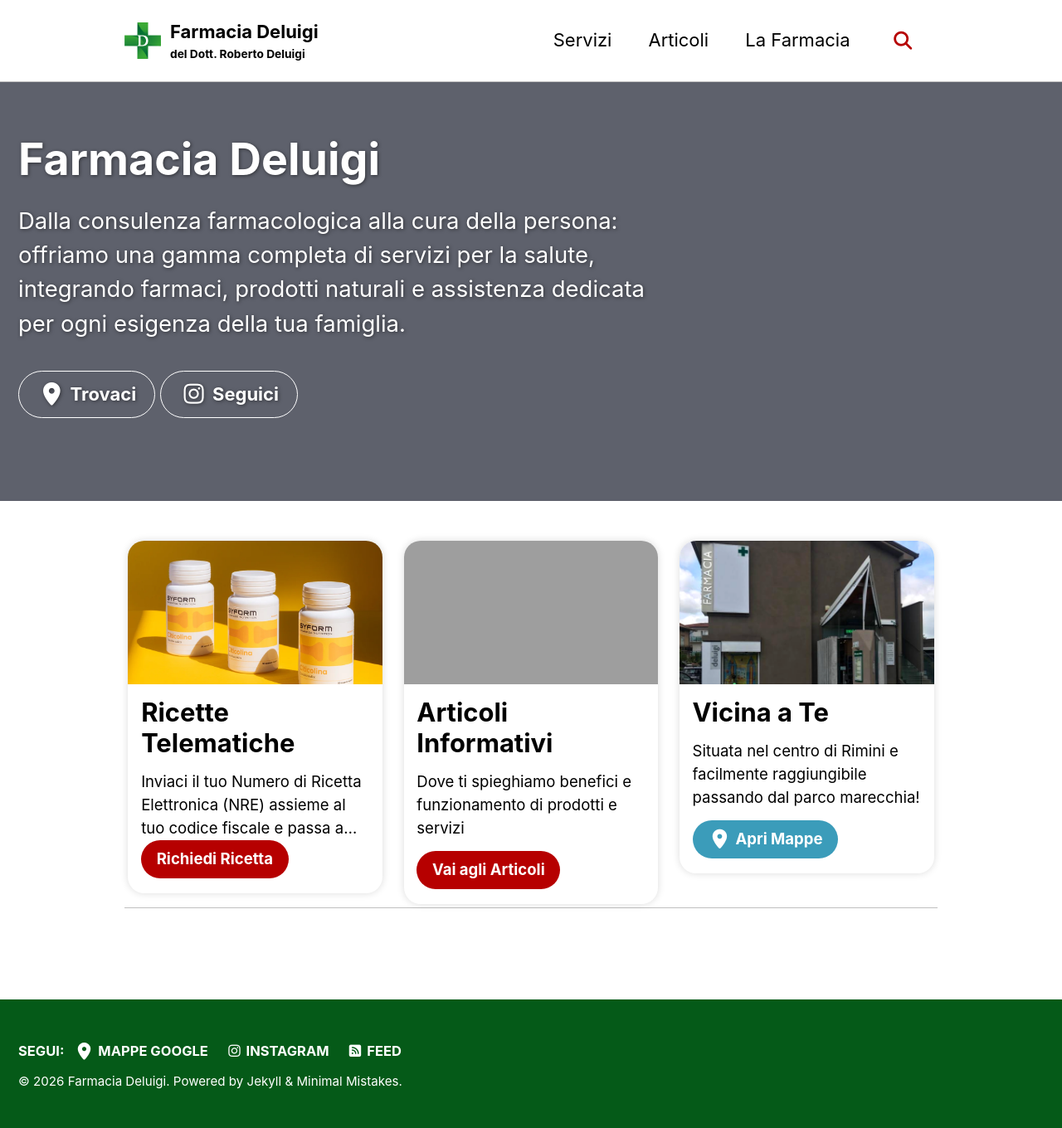
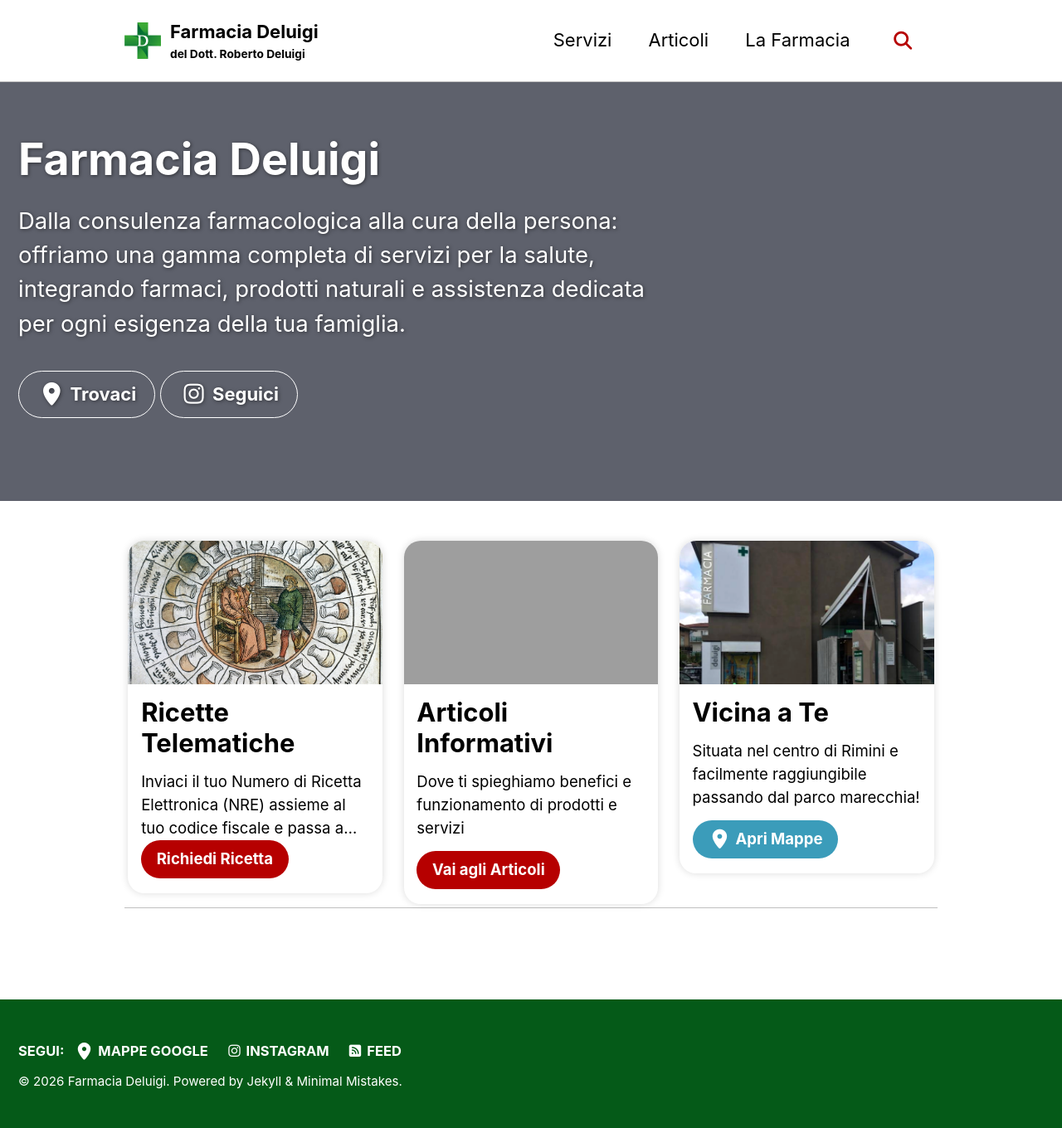
Before and after one commit to farmdeluigi/FarmaciaDeluigi, a Jekyll site: the page built from index.md, in a window 1280 px wide. Shown: the whole page at 83% size. Built offline with Jekyll 4.4.1, drawn with Linux system fonts in a browser that asks for light colours; cached includes are drawn as plain includes; grey boxes are pictures that could not be loaded.

Commit message:
add a cover and swap another

```diff
--- a/index.md
+++ b/index.md
@@ -14,7 +14,7 @@ header:
 excerpt: >
   Dalla consulenza farmacologica alla cura della persona: offriamo una gamma completa di servizi per la salute, integrando farmaci, prodotti naturali e assistenza dedicata per ogni esigenza della tua famiglia.
 feature_row:
-  - image_path: /assets/images/posts/citicolina/citi1.png
+  - image_path: /assets/images/ricette-cover.jpg
     alt: "immagine ricetta"
     title: "Ricette Telematiche"
     excerpt: "Inviaci il tuo Numero di Ricetta Elettronica (NRE) assieme al tuo codice fiscale e passa a ritirare!"
```
Also changed, not shown: assets/images/ricette-cover.jpg (added), 1 other file.
